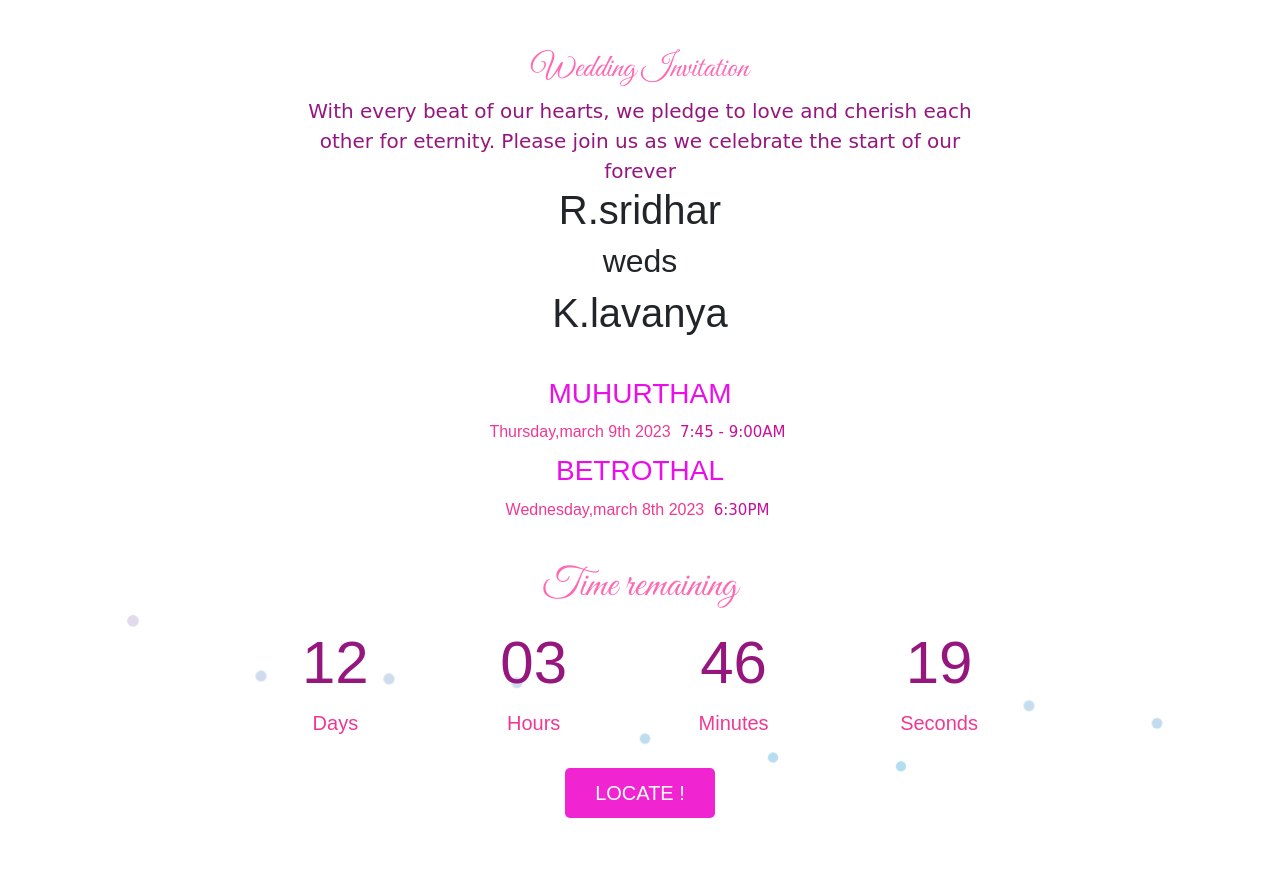
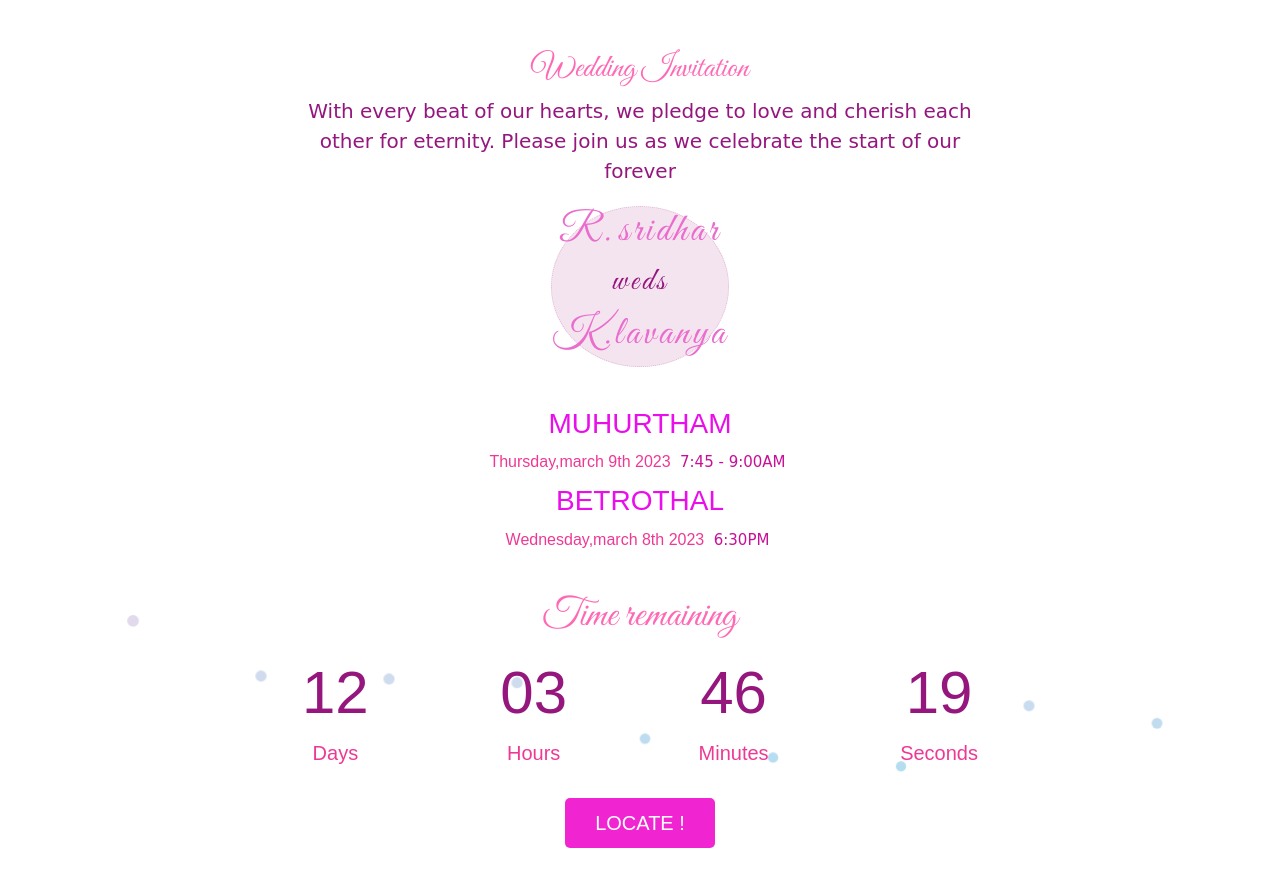
Before and after one commit to SHRIHARI31/E_invitation, a plain HTML site: page index.html in a window 1280 px wide. Drawn offline with nearby package versions, Linux system fonts and the light colour scheme.

Commit message:
Update style.css

```diff
--- a/style.css
+++ b/style.css
@@ -16,6 +16,25 @@ body {
 }
 .timer-heading{
   font-size: 40px !important;
+}
+.holder {
+  display: flex;
+  justify-content: center;
+  margin-top: 20px;
+}
+.genders {
+  font-family: "Great Vibes", cursive;
+  width: fit-content;
+  border: 1px solid rgb(224, 182, 212);
+  border-radius: 70%;
+  color: #ea6dcd;
+  border-style: dotted;
+  background-color: #f0daeabb;
+  letter-spacing: 3px;
+
+}
+.genders>h2{
+  color: #95177e;
 }
 
 .countdown-timer {
```
